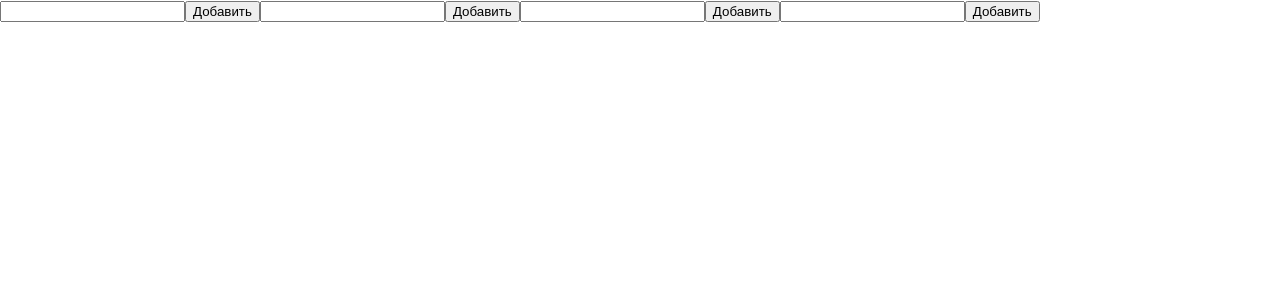
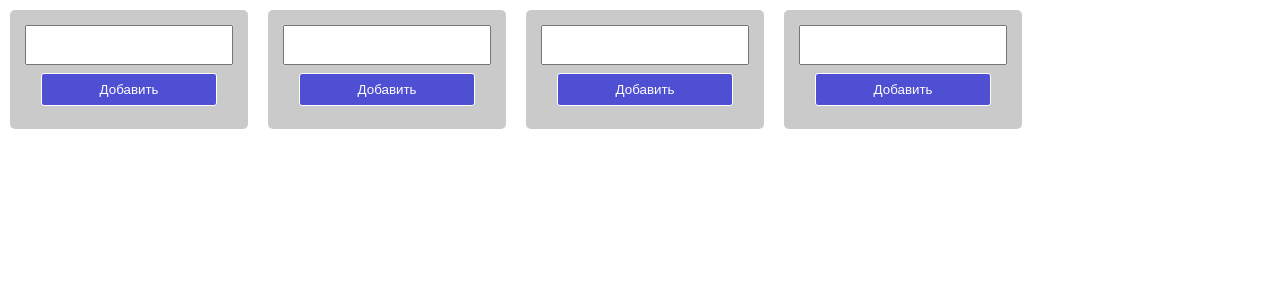
Before and after one commit to AlexSabirov/mytrello, a React (Create React App) app: page / in a window 1280 px wide. Shown: the top 300 px of the page. Built offline with nearby package versions, Linux system fonts and the light colour scheme.

Commit message:
fix: css

```diff
--- a/src/App.css
+++ b/src/App.css
@@ -1,7 +1,17 @@
+* {
+  -webkit-box-sizing: border-box;
+          box-sizing: border-box;
+}
+
 .app {
   display: -webkit-box;
   display: -ms-flexbox;
   display: flex;
+  -ms-flex-wrap: wrap;
+      flex-wrap: wrap;
+  -webkit-box-align: start;
+      -ms-flex-align: start;
+          align-items: flex-start;
 }
 
 .app__board {
@@ -12,4 +22,52 @@
   -webkit-box-direction: normal;
       -ms-flex-direction: column;
           flex-direction: column;
+  margin: 10px;
+  padding: 15px;
+  max-width: 33%;
+  background-color: #cacaca;
+  border-radius: 5px;
 }
+
+.board__buttons {
+  display: -webkit-box;
+  display: -ms-flexbox;
+  display: flex;
+  -webkit-box-orient: vertical;
+  -webkit-box-direction: normal;
+      -ms-flex-direction: column;
+          flex-direction: column;
+}
+
+.board__input {
+  height: 40px;
+}
+
+.board__button {
+  display: inline-block;
+  border-radius: 3px;
+  padding: 0.5rem 0;
+  margin: 0.5rem 1rem;
+  width: 11rem;
+  background: #4f4fd3;
+  color: #ffffff;
+  border: 1px solid white;
+}
+
+.board__button:hover {
+  opacity: 0.9;
+}
+
+.board__item {
+  display: -webkit-box;
+  display: -ms-flexbox;
+  display: flex;
+  -webkit-box-pack: justify;
+      -ms-flex-pack: justify;
+          justify-content: space-between;
+  margin-bottom: 5px;
+}
+
+.board__item:last-child {
+  margin-bottom: 0;
+}
--- a/src/App.scss
+++ b/src/App.scss
@@ -1,8 +1,53 @@
+* {
+	box-sizing: border-box;
+}
+
 .app {
 	display: flex;
+	flex-wrap: wrap;
+	align-items: flex-start;
 
 	&__board {
 		display: flex;
 		flex-direction: column;
+		margin: 10px;
+		padding: 15px;
+		max-width: 33%;
+		background-color: rgb(202, 202, 202);
+		border-radius: 5px;
 	}
 }
+
+.board {
+	&__buttons {
+		display: flex;
+		flex-direction: column;
+	}
+
+	&__input {
+		height: 40px;
+	}
+
+	&__button {
+		display: inline-block;
+		border-radius: 3px;
+		padding: 0.5rem 0;
+		margin: 0.5rem 1rem;
+		width: 11rem;
+		background: rgb(79, 79, 211);
+		color: #ffffff;
+		border: 1px solid white;
+		&:hover {
+			opacity: 0.9;
+		}
+	}
+
+	&__item {
+		display: flex;
+		justify-content: space-between;
+		margin-bottom: 5px;
+		&:last-child {
+			margin-bottom: 0;
+		}
+	}
+}
--- a/src/components/TodoItem.tsx
+++ b/src/components/TodoItem.tsx
@@ -7,8 +7,10 @@ interface ITodoItem extends ITodo {
 const TodoItem: React.FC<ITodoItem> = (props) => {
 	const { id, title, removeTodo } = props;
 
-	return <div>
+	return <div className='board__item'>
+		<div>
 		{title}
+		</div>
 		<button onClick={() => removeTodo(id)}>X</button>
 	</div>
 }
--- a/src/components/boards.tsx
+++ b/src/components/boards.tsx
@@ -25,9 +25,9 @@ const Boards: React.FC = () => {
   };
 
 	return <div className='app__board'>
-    <div>
-        <input value={value} onChange={e => setValue(e.target.value)} onKeyDown={handleKeyDown} />
-        <button onClick={addTodo}>Добавить</button>
+    <div className='board__buttons'>
+        <input value={value} onChange={e => setValue(e.target.value)} onKeyDown={handleKeyDown} className='board__input' />
+        <button onClick={addTodo} className='board__button'>Добавить</button>
       </div>
       <TodoList items={todos} removeTodo={removeTodo} />
   </div>
```
